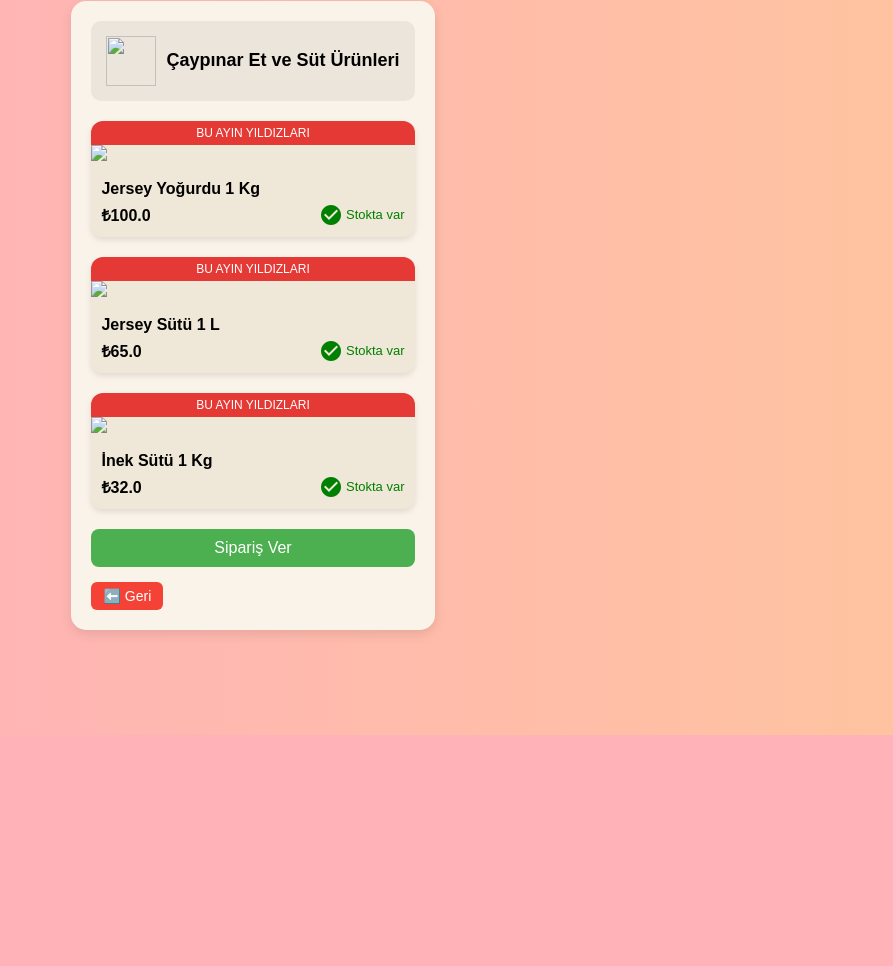
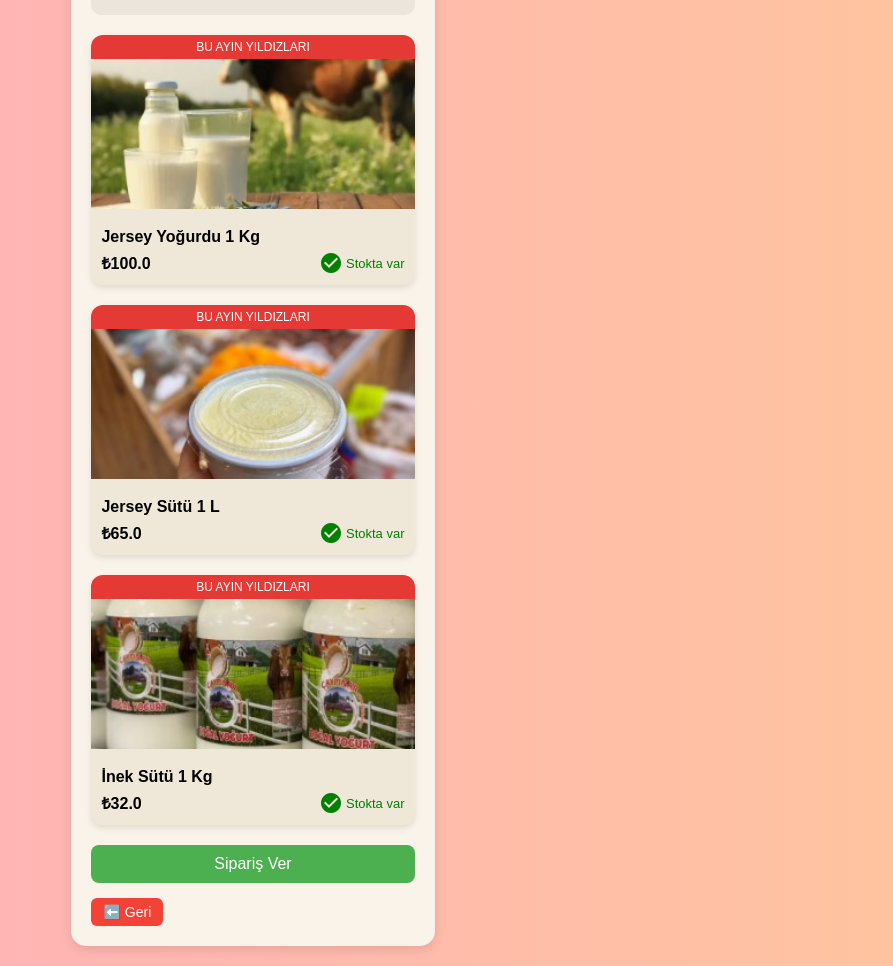
Before and after one commit to furkan-cetin1/Sipari-Y-netimi-Web-, a Flask app: page /urunlerimiz in a window 1280 px wide. Shown: the part 105-1071 px from the top of the page, without its empty margins (387-1280 px from the left). Before the commit the page ends 840 px from the top, so only its background shows below. Run offline with Flask 3, Linux system fonts and the light colour scheme; data comes from the database, SQL or seed files in the repository; some libraries are stand-ins or nearby versions.

Commit message:
Fotoğraflar yüklendi

```diff
--- a/templates/urunlerimiz.html
+++ b/templates/urunlerimiz.html
@@ -17,7 +17,7 @@
         {% for urun in urunler %}
         <div class="product-card">
             <div class="badge">BU AYIN YILDIZLARI</div>
-            <img src="https://via.placeholder.com/250">
+            <img src="{{ url_for('static', filename='images/urun_' + urun[0]|string + '.jpg') }}" class="product-image">
             <div class="product-details">
                 <h4>{{ urun[1] }}</h4>
                 <div class="price-status">
```
Also changed, not shown: static/images/logo.jpg (added), static/images/urun_1.jpg (added), static/images/urun_2.jpg (added), static/images/urun_3.jpg (added).
